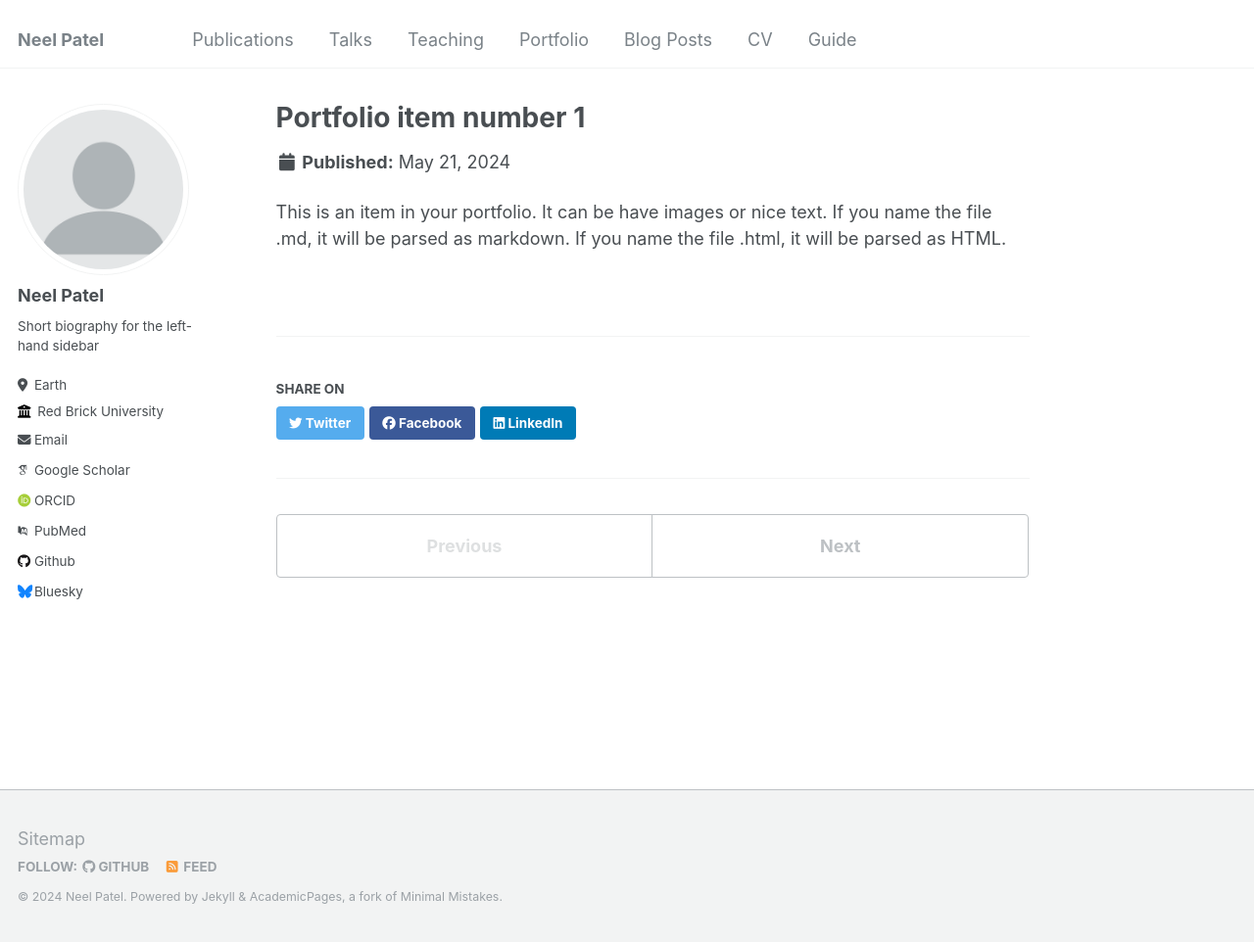
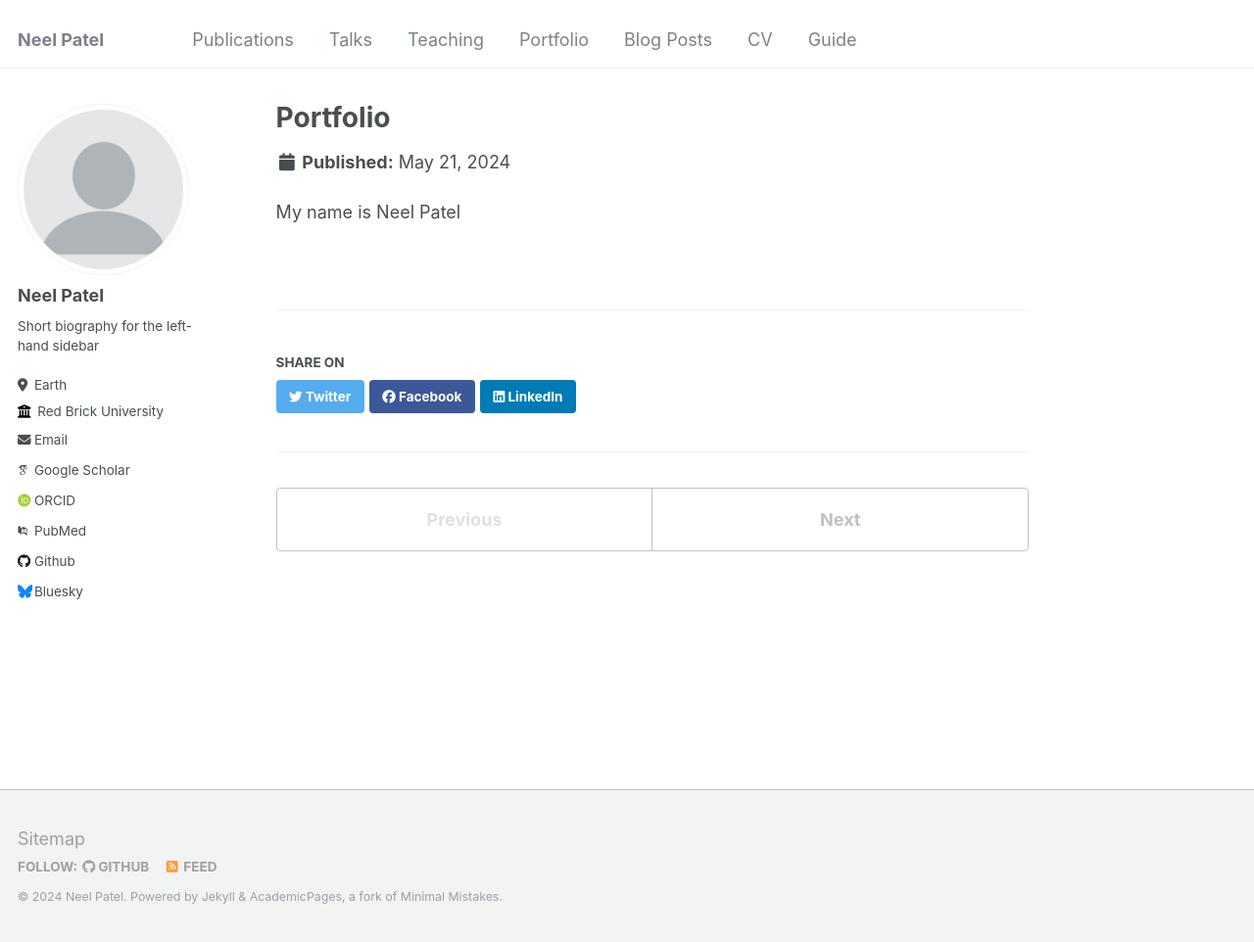
Before and after one commit to NeelPatel251/NeelPatel251.github.io, a Jekyll site: the page built from _portfolio/portfolio-1.md, in a window 1280 px wide and 962 px high. Shown: the whole window at 98% size. Built offline with Jekyll 4.4.1, drawn with Linux system fonts in a browser that asks for light colours; some web fonts are replaced.

Commit message:
Update portfolio-1.md

```diff
--- a/_portfolio/portfolio-1.md
+++ b/_portfolio/portfolio-1.md
@@ -1,7 +1,7 @@
 ---
-title: "Portfolio item number 1"
+title: "Portfolio"
 excerpt: "Short description of portfolio item number 1<br/><img src='/images/500x300.png'>"
 collection: portfolio
 ---
 
-This is an item in your portfolio. It can be have images or nice text. If you name the file .md, it will be parsed as markdown. If you name the file .html, it will be parsed as HTML.
+My name is Neel Patel
```
